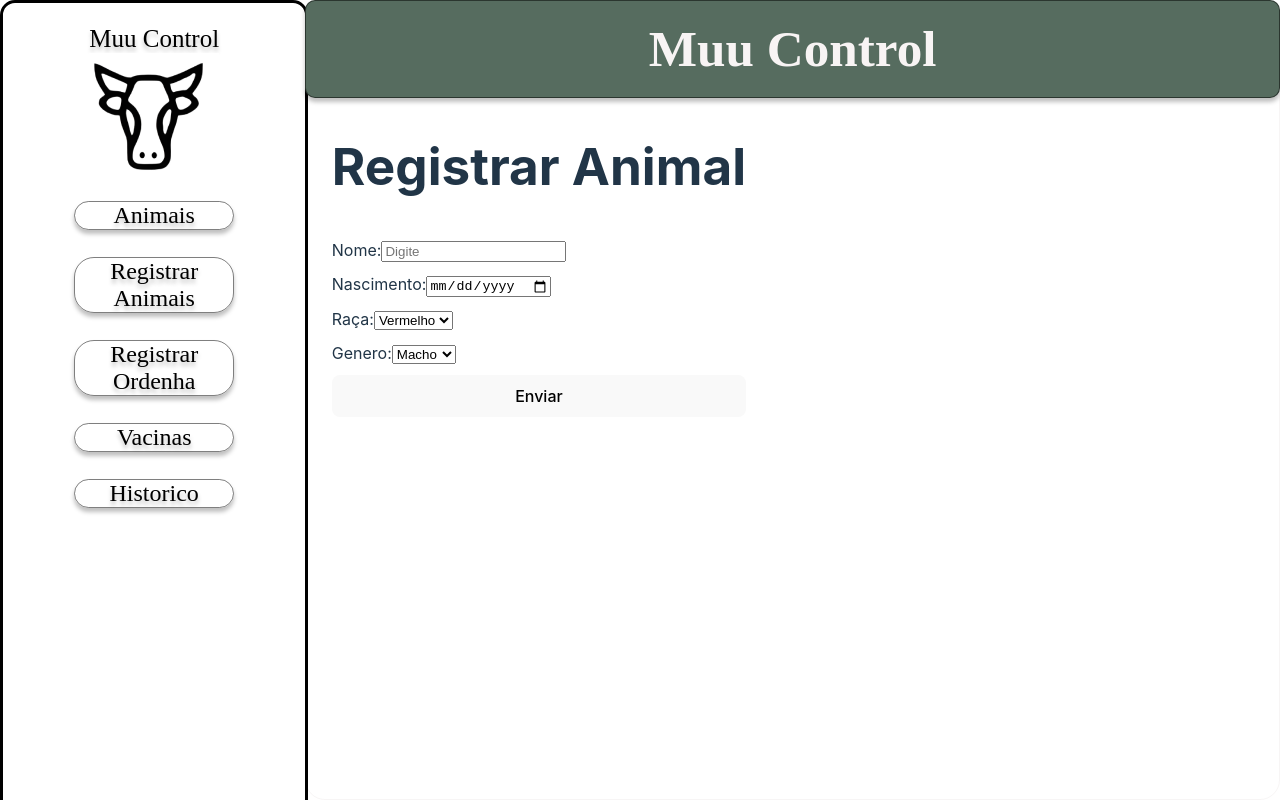
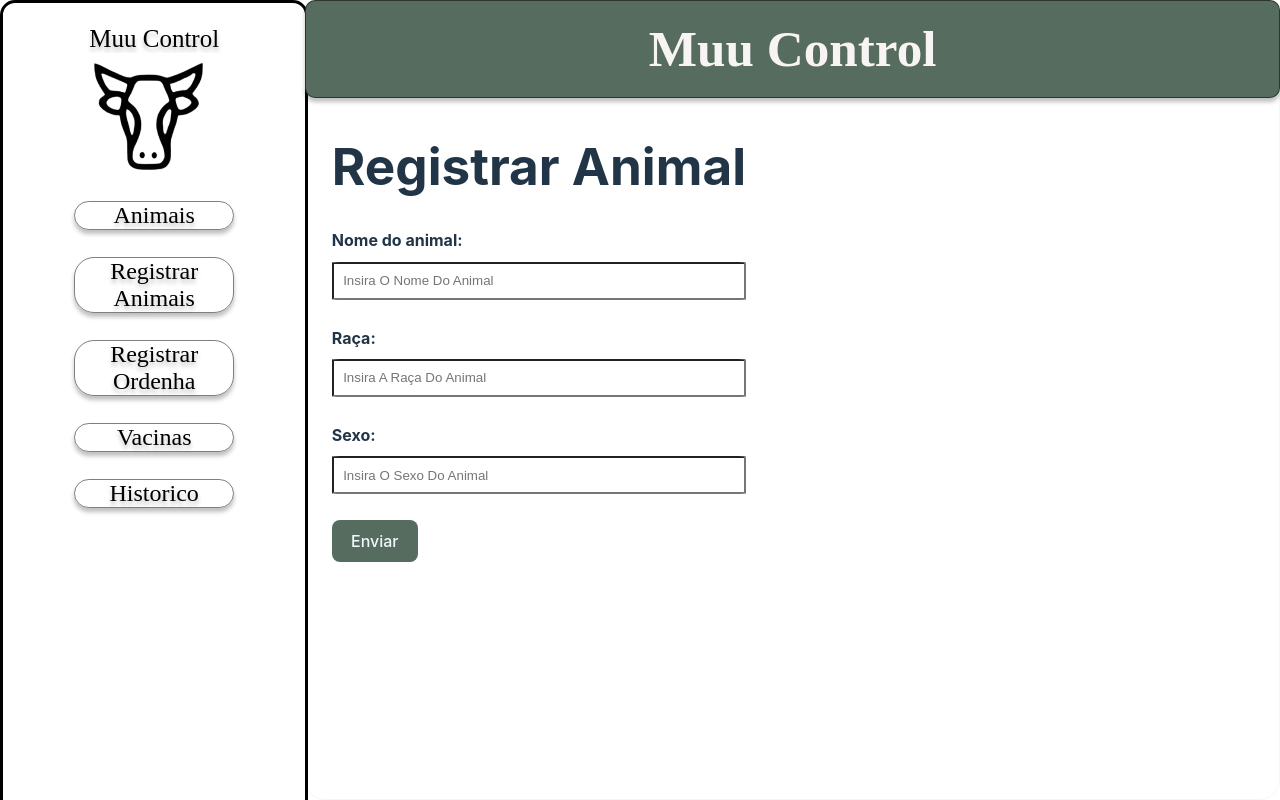
Before and after one commit to GabrielDBri/Muu-Project, a React (Vite) app: page /registraranimais in a window 1280 px wide. Built offline with nearby package versions, Linux system fonts and the light colour scheme.

Commit message:
atualização total

```diff
--- /dev/null
+++ b/src/componentes/ProjectForm.jsx
@@ -0,0 +1,63 @@
+import styles from './ProjectForm.module.css'
+import SubmitButton from './form/SubmitButton'
+import Input from './form/input'
+import { useState, useEffect } from 'react'
+
+function ProjectForm ({handleSubmit, vacasData}) {
+    const [vaca, setVacas] = useState(vacasData || {})
+
+    useEffect(() => {
+        // Certificar-se de que handleSubmit é uma função
+        if (typeof handleSubmit !== 'function') {
+            console.error('handleSubmit não é uma função');
+        }
+    }, [handleSubmit]);
+
+
+    const submit = (e) => {
+        e.preventDefault()
+        handleSubmit(vaca)
+    }
+
+    function handleChange(e){
+        setVacas({ ...vaca, [e.target.name]: e.target.value })
+    }
+
+
+        return(
+            <form onSubmit={submit} className={styles.form}>
+                <Input
+                type="text"
+                text="Nome do animal:"
+                name="nome"
+                placeholder="Insira O Nome Do Animal"
+                handleOnChange={handleChange}
+                value={vaca.nome ? vaca.nome : ''}
+                />
+
+                <Input
+                type="text"
+                text="Raça:"
+                name="raca"
+                placeholder="Insira A Raça Do Animal"
+                handleOnChange={handleChange}
+                value={vaca.raca ? vaca.raca : ''}
+                />
+
+                <Input
+                type="text"
+                text="Sexo:"
+                name="sexo"
+                placeholder="Insira O Sexo Do Animal"
+                handleOnChange={handleChange}
+                value={vaca.sexo ? vaca.sexo: ''}
+                />
+
+                <SubmitButton text="Enviar"/>
+
+            </form>
+        )
+
+}
+
+export default ProjectForm
--- /dev/null
+++ b/src/componentes/ProjectForm.module.css
@@ -0,0 +1,4 @@
+.form{
+    width: 100%;
+    margin: 2em 0;
+}
--- /dev/null
+++ b/src/componentes/form/Input.jsx
@@ -0,0 +1,21 @@
+import styles from './Input.module.css'
+
+function Input({type, text, name, placeholder, handleOnChange, value}) {
+    return(
+        <div className={styles.form_control}>
+            <label htmlFor={name}>{text}</label>
+            <input
+            type={type}
+            name={name}
+            id={name}
+            placeholder={placeholder}
+            onChange={handleOnChange}
+            value={value}
+            />
+
+        </div>
+
+    )
+}
+
+export default Input
--- /dev/null
+++ b/src/componentes/form/Input.module.css
@@ -0,0 +1,15 @@
+.form_control{
+    display: flex;
+    flex-direction: column;
+    margin-bottom: 1em;
+}
+
+.form_control label {
+    margin-bottom: .6em;
+    font-weight: bold;
+}
+
+.form_control input {
+    padding: .7em;
+    border-radius: 2%;
+}
--- /dev/null
+++ b/src/componentes/form/Select.module.css
@@ -0,0 +1,15 @@
+.form_control{
+    display: flex;
+    flex-direction: column;
+    margin-bottom: 1em;
+}
+
+.form_control label {
+    margin-bottom: .6em;
+    font-weight: bold;
+}
+
+.form_control select {
+    padding: .7em;
+    border-radius: 2%;
+}
--- /dev/null
+++ b/src/componentes/form/SubmitButton.jsx
@@ -0,0 +1,12 @@
+import styles from './SubmitButton.module.css'
+
+function SubmitButton({text}) {
+    return(
+        <div>
+            <button className={styles.btn}>{text}</button>
+        </div>
+
+    )
+}
+
+export default SubmitButton
--- /dev/null
+++ b/src/componentes/form/SubmitButton.module.css
@@ -0,0 +1,13 @@
+.btn{
+    background-color: #566C5F;
+    color: aliceblue;
+    padding: 0.7em 1.2em;
+    text-decoration: none;
+    transition: .5s;
+    cursor: pointer;
+    border: none;
+}
+
+.btn:hover{
+    color: #ffbb33;
+}
--- a/src/pages/RegistrarAnimais.jsx
+++ b/src/pages/RegistrarAnimais.jsx
@@ -1,68 +1,41 @@
+//import {useHistory} from 'react-router-dom'
+import ProjectForm from '../componentes/ProjectForm'
 import styles from '../styles/RegistrarAnimais.module.css'
-import { useState } from 'react'
-function RegistrarAnimais() {
 
-    const subirform = (event) => {
-        event.preventDefault()
-        console.log("olaa")
+function RegistrarAnimais(){
+
+    //const history = useHistory()
+
+    function createPost(vaca){
+        //iniciando cost and services
+        console.log(vaca);
+        fetch('http://localhost:8080/api/vacas',{
+            method: 'POST',
+            headers: {
+                'Content-type': 'application/json',
+            },
+            body: JSON.stringify(vaca),
+        })
+        .then((resp) => resp.json())
+        .then((data) => {
+            console.log(data)
+            //history.push('/registraranimais', {message: 'Criada com sucesso'})
+        })
+        .catch((err) => console.error(err))
     }
 
-    const [registrarState, setRegistrarState] = useState ({
-        nome: '',
-        nascimento: '',
-        raça: '',
-        genero: ''
-    })
 
-    const FormonChange = (event, key) => {
-        setRegistrarState({...registrarState, [key]: event.target.value})
 
-    }
 
-    return (
-        <div className={styles.divform}>
-            <form className={styles.form} onSubmit={subirform}>
+        return (
+            <div className={styles.divform}>
+
                 <h1>Registrar Animal</h1>
+                <ProjectForm handleSubmit={createPost}/>
 
-                <label htmlFor="nome">Nome:
-                <input
-                type="name"
-                placeholder="Digite"
-                required
-                value={registrarState.nome}
-                onChange={(event) => FormonChange(event, 'nome')}
-                />
-                </label>
+            </div>
+        );
 
-                <label htmlFor="nome">Nascimento:
-                <input
-                type="date"
-                placeholder="Nascimento"
-                required
-                value={registrarState.nome}
-                onChange={(event) => FormonChange(event, 'nome')}
-                />
-                </label>
-
-                <label htmlFor="nome">Raça:
-                <select value={registrarState.nome} onChange={(event) => FormonChange(event, 'nome')} >
-                    <option value="opcao1">Vermelho</option>
-                    <option value="opcao2">Roxo</option>
-                </select>
-                </label>
-
-                <label htmlFor="nome">Genero:
-                <select value={registrarState.nome} onChange={(event) => FormonChange(event, 'nome')} >
-                    <option value="opcao1">Macho</option>
-                    <option value="opcao2">Femea</option>
-                </select>
-                </label>
-                <button type='submit'>Enviar</button>
-
-            </form>
-
-        </div>
-    );
 }
 
-export default RegistrarAnimais;
+export default RegistrarAnimais
```
Also changed, not shown: src/componentes/Vacas.jsx (added, +158 -0 lines), src/componentes/form/Select.jsx (added, +16 -0 lines).
